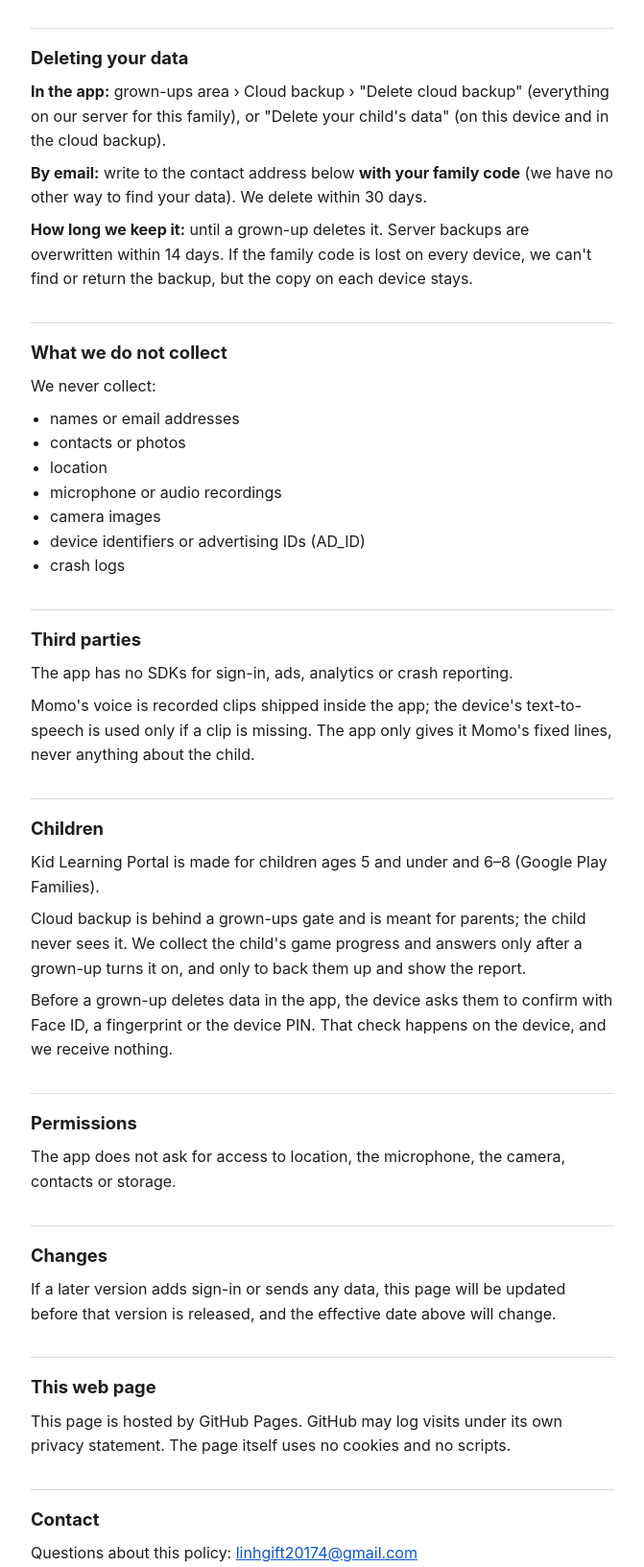
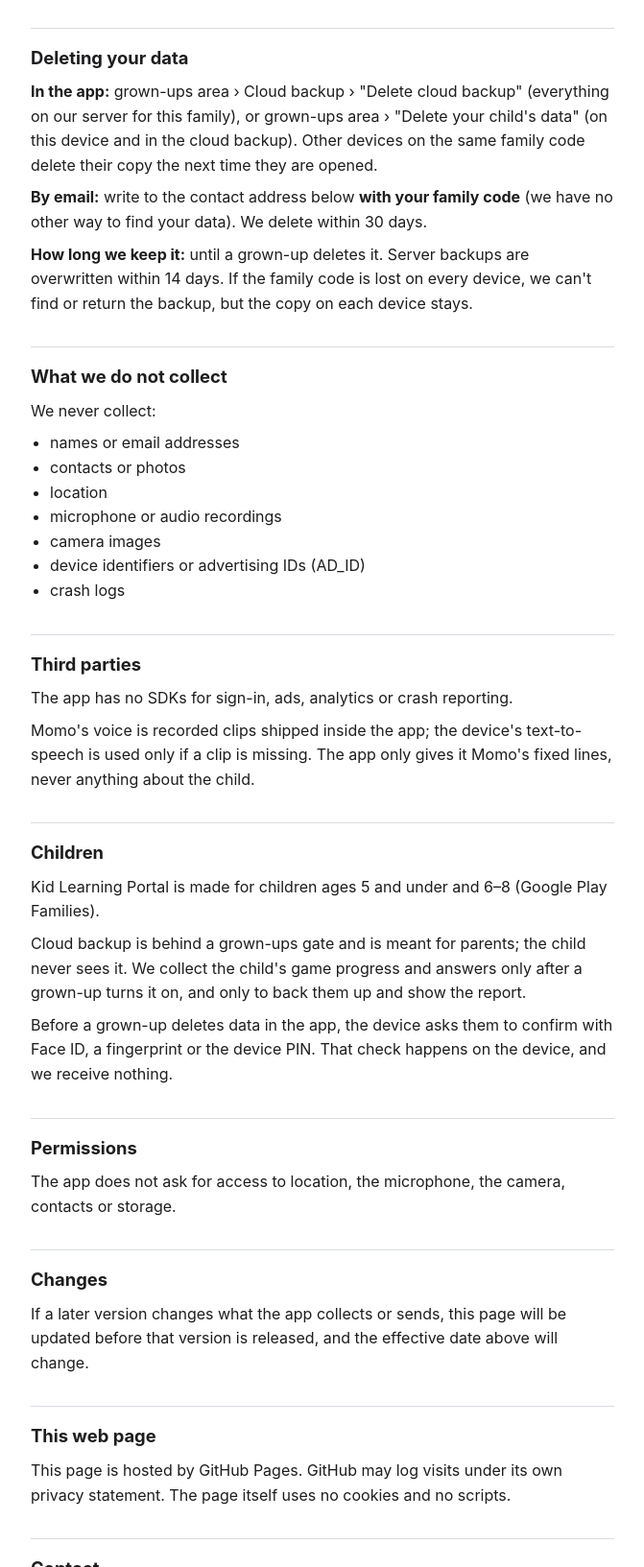
Before and after one commit to truongngoclinh/klp-privacy, a plain HTML site: page index.html in a window 1280 px wide. Shown: the part 1361-2994 px from the top of the page at 96% size, without its empty margins (304-975 px from the left). Drawn offline with Linux system fonts and the light colour scheme.

Commit message:
KLP-536: review fixes - Changes wording, Delete your child's data path and other devices
- DevOps (devops-engineer)

Co-Authored-By: Claude Opus 5.5 <noreply@anthropic.com>

```diff
--- a/index.html
+++ b/index.html
@@ -56,7 +56,7 @@
 <p>They carry no family, child or device id, only the day they arrived, so they can't be linked to anyone or deleted per family. Used only to improve the app. Kept 13 months, then deleted. Never sent while cloud backup is off.</p>
 
 <h2 id="delete">Deleting your data</h2>
-<p><strong>In the app:</strong> grown-ups area › Cloud backup › "Delete cloud backup" (everything on our server for this family), or "Delete your child's data" (on this device and in the cloud backup).</p>
+<p><strong>In the app:</strong> grown-ups area › Cloud backup › "Delete cloud backup" (everything on our server for this family), or grown-ups area › "Delete your child's data" (on this device and in the cloud backup). Other devices on the same family code delete their copy the next time they are opened.</p>
 <p><strong>By email:</strong> write to the contact address below <strong>with your family code</strong> (we have no other way to find your data). We delete within 30 days.</p>
 <p><strong>How long we keep it:</strong> until a grown-up deletes it. Server backups are overwritten within 14 days. If the family code is lost on every device, we can't find or return the backup, but the copy on each device stays.</p>
 
@@ -85,7 +85,7 @@
 <p>The app does not ask for access to location, the microphone, the camera, contacts or storage.</p>
 
 <h2>Changes</h2>
-<p>If a later version adds sign-in or sends any data, this page will be updated before that version is released, and the effective date above will change.</p>
+<p>If a later version changes what the app collects or sends, this page will be updated before that version is released, and the effective date above will change.</p>
 
 <h2>This web page</h2>
 <p>This page is hosted by GitHub Pages. GitHub may log visits under its own privacy statement. The page itself uses no cookies and no scripts.</p>
```
